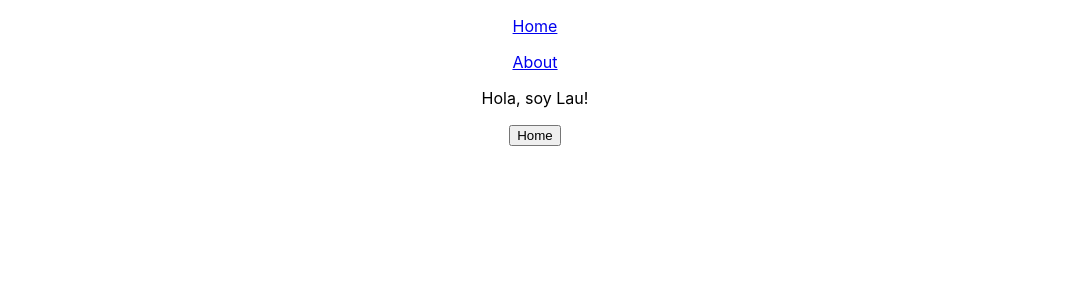
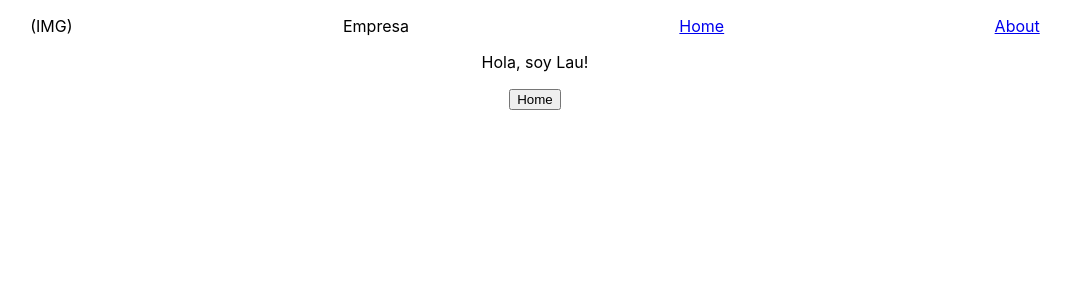
Before and after one commit to Azrux/proyecto_para_el_sup, a React (Create React App) app: page /about/lau in a window 1280 px wide. Shown: the top 300 px of the page, without its empty margins (105-1176 px from the left). Built offline with nearby package versions, Linux system fonts and the light colour scheme.

Commit message:
Agregada hoja de estilo

```diff
--- a/src/App.js
+++ b/src/App.js
@@ -12,10 +12,14 @@ function App() {
       <Routes>
         <Route exact path="/" element={<Home />} />
         <Route exact path="/about" element={<About />} />
-        <Route exact path="/about/:id" element={<Detail />} />
+        <Route exact path="/about/:data" element={<Detail />} />
       </Routes>
     </div>
   );
 }
 
+//(),,()
+//(';')
+//(U-U)o
+
 export default App;
--- a/src/componentes/About.jsx
+++ b/src/componentes/About.jsx
@@ -4,7 +4,7 @@ export default function About() {
   const navigate = useNavigate();
 
   function handleClick() {
-    navigate("/");
+    navigate('/');
   }
 
   return (
--- a/src/componentes/Contador.jsx
+++ b/src/componentes/Contador.jsx
@@ -1,11 +1,12 @@
 import { useEffect, useState } from "react";
 
 export default function Contador() {
+
   const [contador, setContador] = useState(0);
 
-  useEffect(() => {
-    console.log(contador);
-  }, [contador]);
+  // useEffect(() => {
+  //   console.log(contador);
+  // }, [contador]);
 
   function handleDown() {
     if (contador > 0) {
--- a/src/componentes/Cronometro.jsx
+++ b/src/componentes/Cronometro.jsx
@@ -4,12 +4,12 @@ export default function Cronometro() {
   const [segundos, setSegundos] = useState(0);
 
   useEffect(() => {
-    if (segundos === 5) {
+    if (segundos === 15) {
       return;
     }
     setTimeout(() => {
       setSegundos(segundos + 1);
-    }, 1000);
+    }, 1000); //milisegundos
   });
 
   return (
--- a/src/componentes/Detail.jsx
+++ b/src/componentes/Detail.jsx
@@ -1,8 +1,8 @@
 import { useNavigate, useParams } from "react-router-dom";
 
 export default function Detail() {
-  const { id } = useParams();
-  const normId = id.toLowerCase();
+  const { data } = useParams();
+  const normId = data.toLowerCase();
   const navigate = useNavigate();
 
   function handleClick() {
--- a/src/componentes/NavBar.jsx
+++ b/src/componentes/NavBar.jsx
@@ -1,9 +1,12 @@
 import { Link } from "react-router-dom";
+import s from '../styles/NavBar.module.css'
 
 export default function NavBar() {
 
   return(
-    <div>
+    <div className={s.NavBar}>
+      <p>(IMG)</p>
+      <p>Empresa</p>
       <Link to='/'>
         <p>Home</p>
       </Link>
--- /dev/null
+++ b/src/styles/NavBar.module.css
@@ -0,0 +1,4 @@
+.NavBar {
+    display: flex;
+    justify-content: space-around;
+}
```
